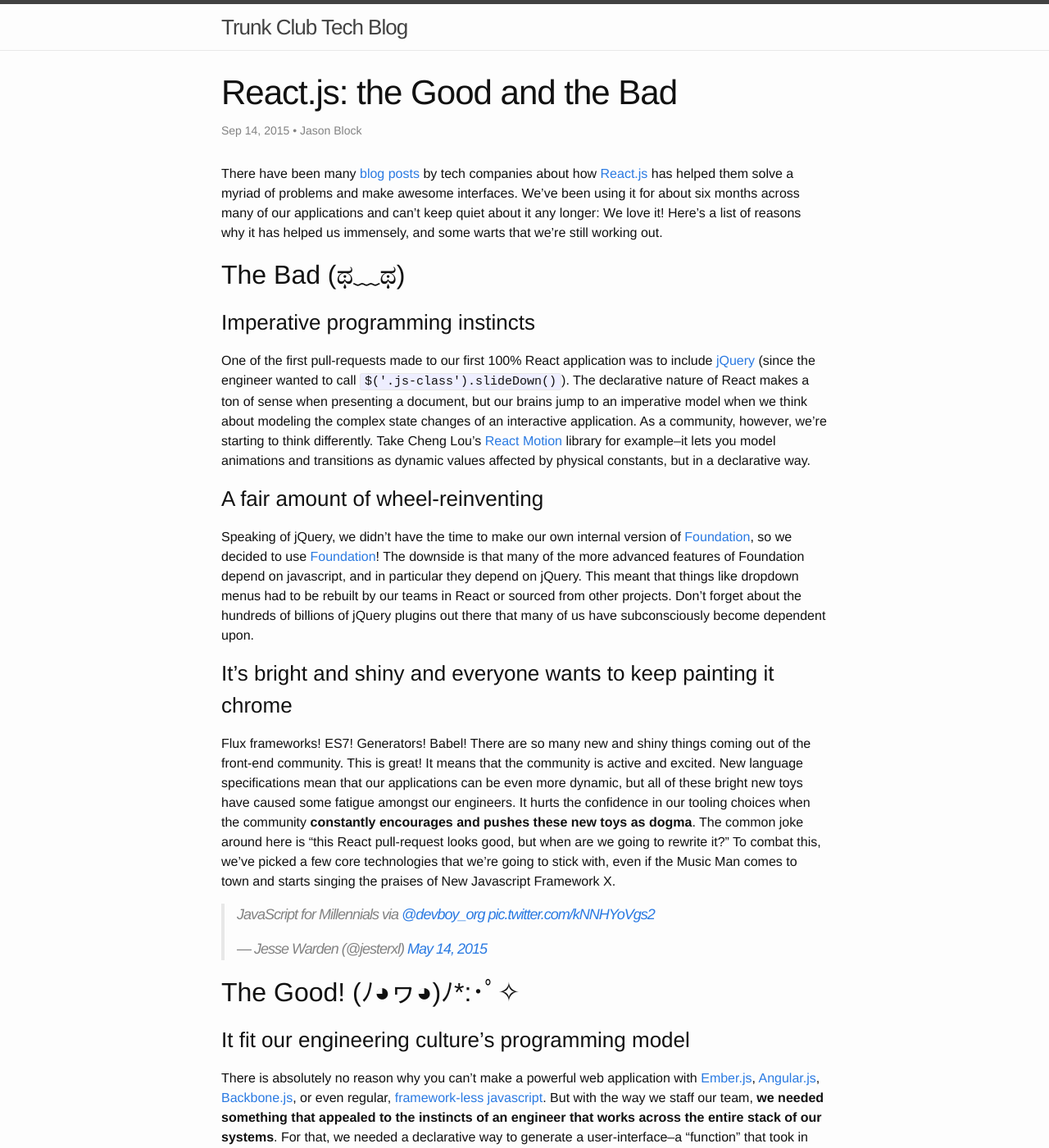
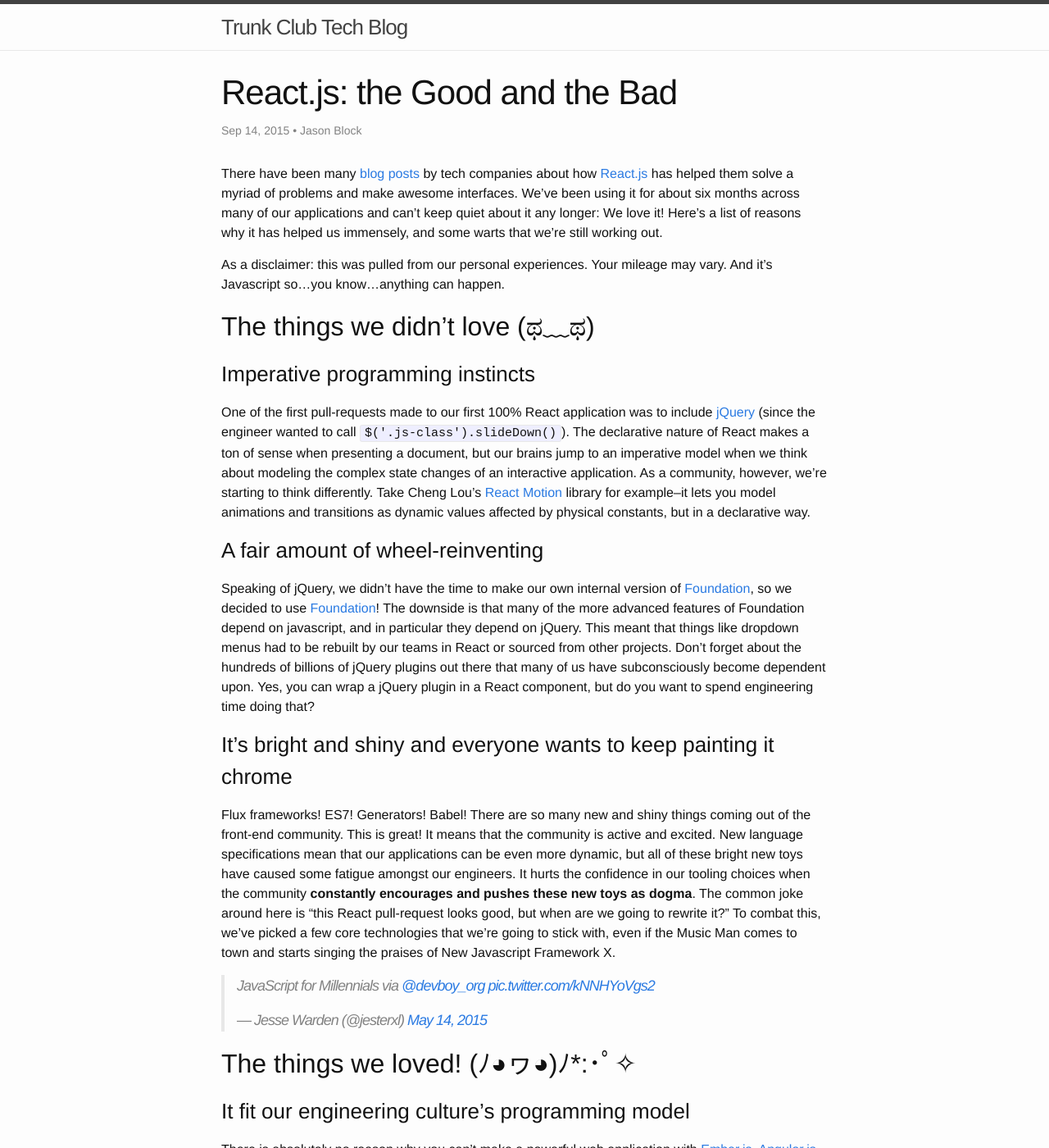
Before and after one commit to trunkclub/trunkclub.github.io, a Jekyll site: the page built from _posts/2015-09-14-reactjs-the-good-and-the-bad.md, in a window 1280 px wide and 1400 px high. Shown: the whole window at 82% size. Built offline with Jekyll 4.4.1, drawn with Linux system fonts in a browser that asks for light colours; comment, search, counter and statistics services are not loaded.

Commit message:
Responding to a redditor's criticisms

```diff
--- a/_posts/2015-09-14-reactjs-the-good-and-the-bad.md
+++ b/_posts/2015-09-14-reactjs-the-good-and-the-bad.md
@@ -10,13 +10,15 @@
 
 <!--more-->
 
-## The Bad (ಥ﹏ಥ)
+As a disclaimer: this was pulled from our personal experiences. Your mileage may vary. And it's Javascript so...you know...anything can happen.
+
+## The things we didn't love (ಥ﹏ಥ)
 
 ### Imperative programming instincts
 One of the first pull-requests made to our first 100% React application was to include [jQuery](http://jquery.com/) (since the engineer wanted to call `$('.js-class').slideDown()`). The declarative nature of React makes a ton of sense when presenting a document, but our brains jump to an imperative model when we think about modeling the complex state changes of an interactive application. As a community, however, we're starting to think differently. Take Cheng Lou's [React Motion](https://github.com/chenglou/react-motion) library for example--it lets you model animations and transitions as dynamic values affected by physical constants, but in a declarative way.
 
 ### A fair amount of wheel-reinventing
-Speaking of jQuery, we didn't have the time to make our own internal version of [Foundation](http://foundation.zurb.com/), so we decided to use [Foundation](http://foundation.zurb.com/)! The downside is that many of the more advanced features of Foundation depend on javascript, and in particular they depend on jQuery. This meant that things like dropdown menus had to be rebuilt by our teams in React or sourced from other projects. Don't forget about the hundreds of billions of jQuery plugins out there that many of us have subconsciously become dependent upon.
+Speaking of jQuery, we didn't have the time to make our own internal version of [Foundation](http://foundation.zurb.com/), so we decided to use [Foundation](http://foundation.zurb.com/)! The downside is that many of the more advanced features of Foundation depend on javascript, and in particular they depend on jQuery. This meant that things like dropdown menus had to be rebuilt by our teams in React or sourced from other projects. Don't forget about the hundreds of billions of jQuery plugins out there that many of us have subconsciously become dependent upon. Yes, you can wrap a jQuery plugin in a React component, but do you want to spend engineering time doing that?
 
 ### It's bright and shiny and everyone wants to keep painting it chrome
 Flux frameworks! ES7! Generators! Babel! There are so many new and shiny things coming out of the front-end community. This is great! It means that the community is active and excited. New language specifications mean that our applications can be even more dynamic, but all of these bright new toys have caused some fatigue amongst our engineers. It hurts the confidence in our tooling choices when the community **constantly encourages and pushes these new toys as dogma**. The common joke around here is "this React pull-request looks good, but when are we going to rewrite it?” To combat this, we’ve picked a few core technologies that we’re going to stick with, even if the Music Man comes to town and starts singing the praises of New Javascript Framework X.
@@ -24,7 +26,7 @@
 <blockquote class="twitter-tweet" lang="en"><p lang="en" dir="ltr">JavaScript for Millennials via <a href="https://twitter.com/devboy_org">@devboy_org</a> <a href="http://t.co/kNNHYoVgs2">pic.twitter.com/kNNHYoVgs2</a></p>&mdash; Jesse Warden (@jesterxl) <a href="https://twitter.com/jesterxl/status/598885321808424960">May 14, 2015</a></blockquote>
 <script async src="//platform.twitter.com/widgets.js" charset="utf-8"></script>
 
-## The Good! (ﾉ◕ヮ◕)ﾉ*:･ﾟ✧
+## The things we loved! (ﾉ◕ヮ◕)ﾉ*:･ﾟ✧
 
 ### It fit our engineering culture's programming model
 There is absolutely no reason why you can't make a powerful web application with [Ember.js](http://emberjs.com/), [Angular.js](https://angularjs.org/), [Backbone.js](http://backbonejs.org/), or even regular, [framework-less javascript](http://vanilla-js.com/). But with the way we staff our team, **we needed something that appealed to the instincts of an engineer that works across the entire stack of our systems**. For that, we needed a declarative way to generate a user-interface--a “function” that took in data, produced HTML elements on the page, and afforded componentization and interactivity. It turned out that a framework with built-in MVC-like patterns was overkill for our applications. Using React lets us build reliable applications faster and **makes it incredibly straightforward for new engineers to understand what is going on**.
```
